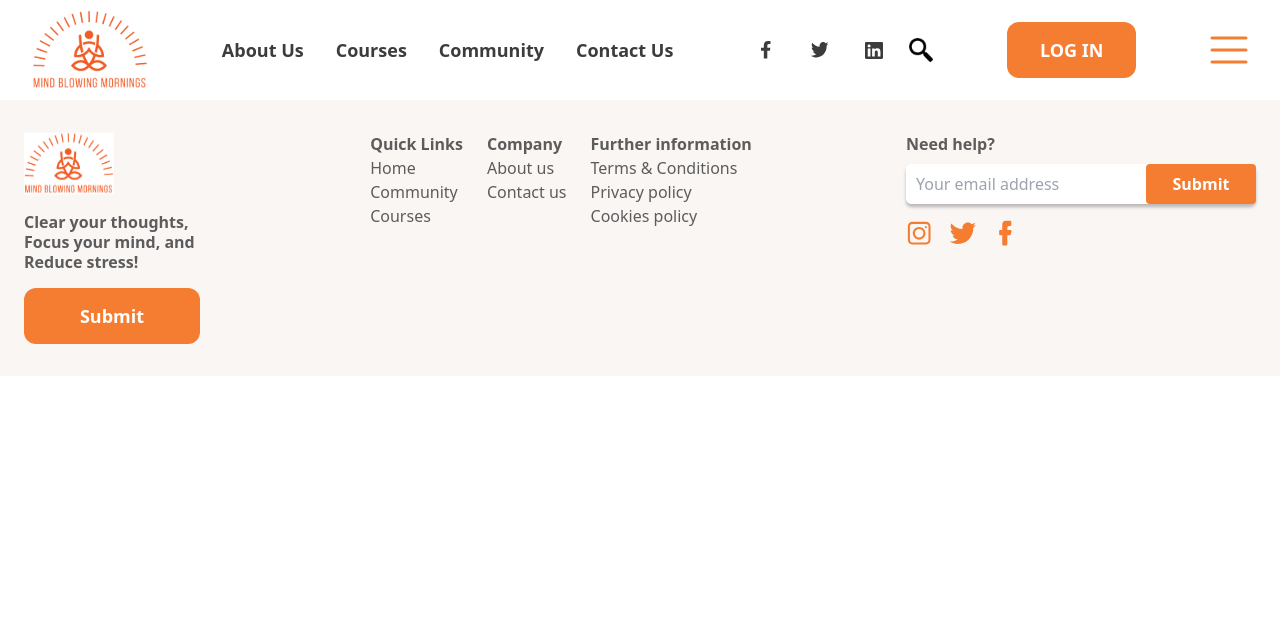
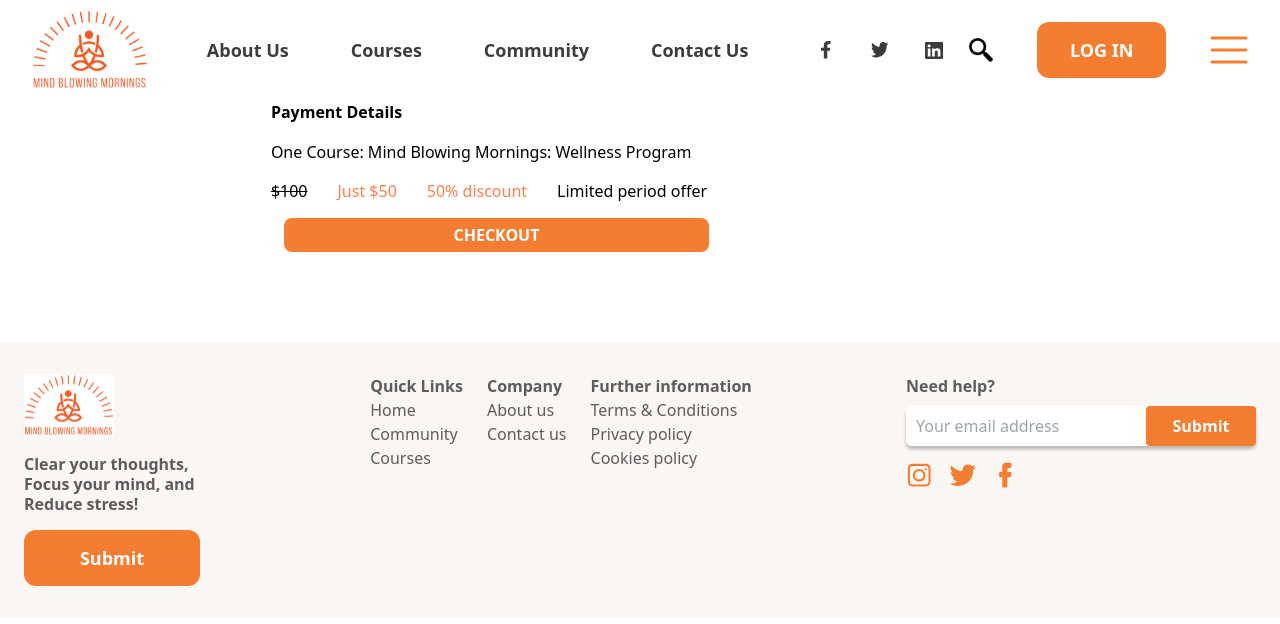
Before and after one commit to AndDev741/Mind-Blowing-Morning, a React (Vite) app: page /contact in a window 1280 px wide. Shown: the top 624 px of the page. Built offline with nearby package versions, Linux system fonts and the light colour scheme.

Commit message:
payment page  added

```diff
--- a/src/App.tsx
+++ b/src/App.tsx
@@ -8,6 +8,7 @@
 import Courses from "./pages/Courses";
 import Community from "./pages/Community";
 import Contact from "./pages/Contact";
+import Payment from "./Payment";
 
 const App = () => {
   return (
@@ -20,6 +21,7 @@
         <Route path="/community" element={<Community />} />
         <Route path="/contact" element={<Contact />} />
       </Routes> */}
+      <Payment></Payment>
       <Footer />
     </>
   );
--- /dev/null
+++ b/src/Payment.tsx
@@ -0,0 +1,27 @@
+// import React from 'react';
+import Button from './components/Buttons/Button';
+import './payment.css'
+
+
+export default function Payment() {
+  return (
+    <>
+    <div className="container flex justify-center flex-col items-center">
+      <div className="main">
+        <h4 className=''><b>Payment Details</b></h4>
+        <p className=' mt-4'>One Course: Mind Blowing Mornings: Wellness Program</p>
+        <ol className= 'List list-none flex' >
+          <li className='del'><del>$100</del></li>
+          <li className='justli'>Just $50</li>
+          <li className='discount'>50% discount</li>
+          <li>Limited period offer</li>
+
+        </ol>
+        <div className="flex justify-center">
+        <Button className='BTN'>CHECKOUT</Button>
+        </div>
+    </div>
+    </div>
+    </>
+  )
+}
--- /dev/null
+++ b/src/payment.css
@@ -0,0 +1,14 @@
+li{
+    margin: 15px;
+}
+.del{
+    margin-left: 0;
+}
+.justli,.discount{
+    color: coral;
+
+}
+.BTN{
+    padding: 5px 170px;
+    margin-bottom: 90px;
+}
```
